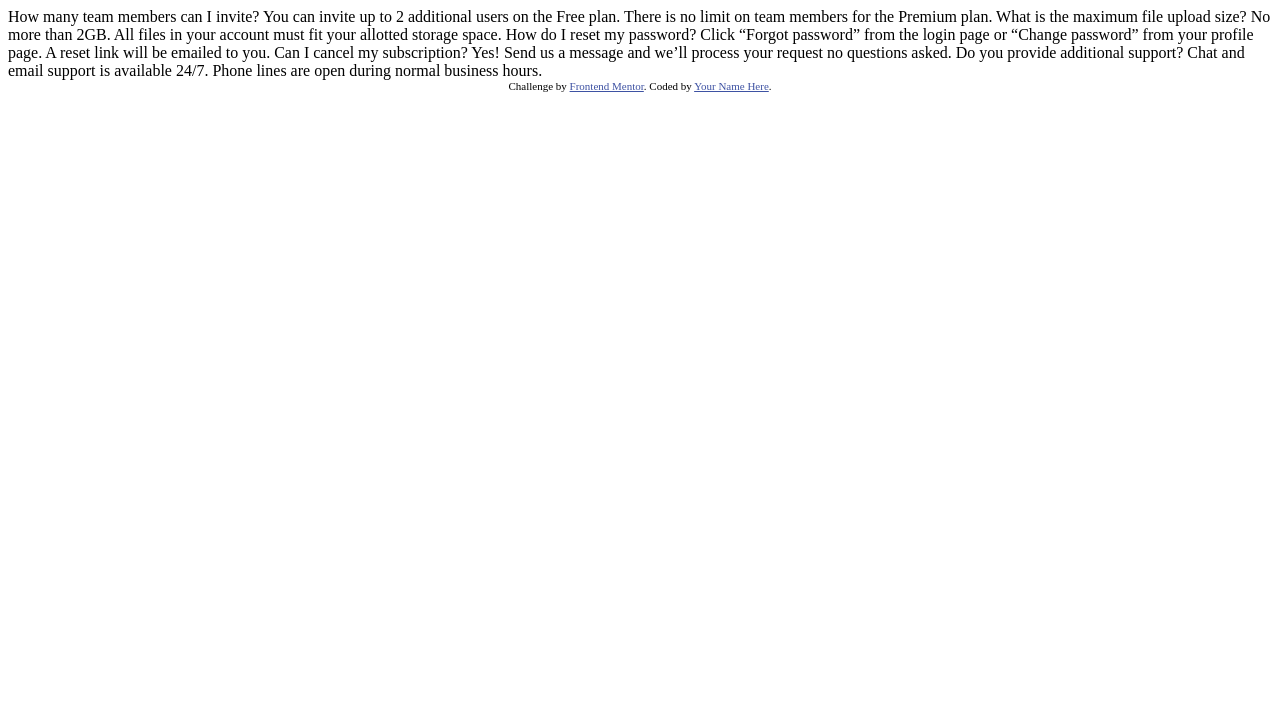
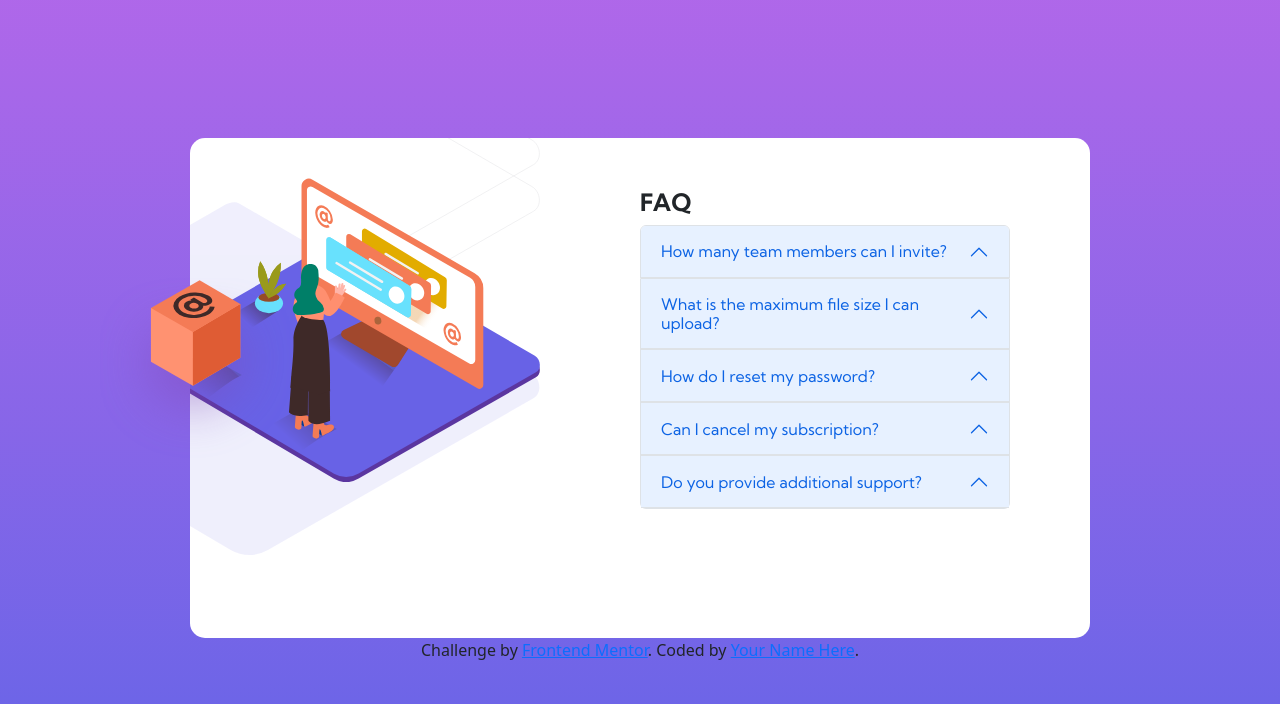
Before and after one commit to Mitchell1124/FaqAccordionCard, a plain HTML site: page index.html in a window 1280 px wide. Drawn offline with nearby package versions, Linux system fonts and the light colour scheme.

Commit message:
almost complete
added most of the page style, need to adjust size and position the images, and style the accordion

```diff
--- /dev/null
+++ b/Styles.css
@@ -0,0 +1,72 @@
+@import url('https://fonts.googleapis.com/css2?family=Kumbh+Sans:wght@400;700&display=swap');
+
+* {
+    margin: 0;
+    padding: 0;
+}
+
+body {
+    background-image: linear-gradient(to bottom, hsl(273, 75%, 66%), hsl(240, 73%, 65%));
+    display: flex;
+    justify-content: center;
+    align-items: center;
+    height: 100vh;
+    flex-direction: column;
+}
+
+section {
+    display: grid;
+    grid-template-columns: 1fr 1fr;
+    width: 900px;
+    height: 500px;
+    overflow: hidden;
+    background-color: #fff;
+    margin-left: auto;
+    margin-right: auto;
+    border-radius: 15px;
+    font-family: "kumbh sans", sans-serif;
+    font-size: 12px;
+}
+
+.img-section{
+    display: block;
+    position: relative;
+}
+
+.background-image {
+    width: 600px;
+    position: relative;
+    margin-top: -170px;
+    margin-left: -250px;
+    z-index: 0;
+}
+
+.main-image {
+    position: absolute;
+    width: 400px;
+    margin-top: 40px;
+    margin-left: -400px;
+    z-index: 1;
+}
+
+.box-image {
+    position: fixed;
+    margin-top: 140px;
+    margin-left: -440px;
+    z-index: 2;
+}
+
+.main-content {
+    max-width: 370px;
+}
+
+h1 {
+    margin-top: 50px;
+    font-size: 1.5rem;
+    font-weight: bold;
+}
+
+.accordian-heading {
+    font-family: "kumbh sans", sans-serif;
+    font-size: 12px;
+}
--- a/index.html
+++ b/index.html
@@ -9,32 +9,80 @@
   <title>Frontend Mentor | FAQ Accordion Card</title>
 
   <!-- Feel free to remove these styles or customise in your own stylesheet 👍 -->
-  <style>
-    .attribution { font-size: 11px; text-align: center; }
-    .attribution a { color: hsl(228, 45%, 44%); }
-  </style>
+  <link href="https://cdn.jsdelivr.net/npm/bootstrap@5.2.0/dist/css/bootstrap.min.css" rel="stylesheet" integrity="sha384-gH2yIJqKdNHPEq0n4Mqa/HGKIhSkIHeL5AyhkYV8i59U5AR6csBvApHHNl/vI1Bx" crossorigin="anonymous">
+  <link rel="stylesheet" href="./Styles.css">
 </head>
 <body>
-  How many team members can I invite?
-  You can invite up to 2 additional users on the Free plan. There is no limit on
-  team members for the Premium plan.
+  <section>
+    <div class="img-section">
+      <img src="./images/bg-pattern-desktop.svg" alt="background image" class="background-image">
+      <img src="./images/illustration-woman-online-desktop.svg" alt="main image" class="main-image">
+      <img src="./images/illustration-box-desktop.svg" alt="image of a box" class="box-image">
+    </div>
+    <div class="main-content">
+      <h1>FAQ</h1>
 
-  What is the maximum file upload size?
-  No more than 2GB. All files in your account must fit your allotted storage space.
+      <div class="accordion" id="accordion">
+        <div class="accordion-item">
+          <h2 class="accordion-header" id="headingOne">
+            <button class="accordion-button" type="button" data-bs-toggle="collapse" data-bs-target="#collapseOne"  aria-expanded="false" aria-controls="collapseOne">How many team members can I invite?</button>
+          </h2>
+          <div id="collapseOne" class="accordion-collapse collapse" aria-labelledby="headingOne" data-bs-parent="#accordion">
+            <div class="accordion-body">
+              You can invite up to 2 additional users on the Free plan. There is no limit on team members for the Premium plan.
+            </div>
+          </div>
+        </div>
+        <div class="accordion-item">
+          <h2 class="accordion-header" id="headingTwo">
+            <button class="accordion-button" type="button" data-bs-toggle="collapse" data-bs-target="#collapseTwo"  aria-expanded="false" aria-controls="collapseTwo">What is the maximum file size I can upload?</button>
+          </h2>
+          <div id="collapseTwo" class="accordion-collapse collapse" aria-labelledby="headingTwo" data-bs-parent="#accordion">
+            <div class="accordion-body">
+              No more than 2GB. All files in your account must fit your allotted storage space.
+            </div>
+          </div>
+        </div>
+        <div class="accordion-item">
+          <h2 class="accordion-header" id="headingThree">
+            <button class="accordion-button" type="button" data-bs-toggle="collapse" data-bs-target="#collapseThree"  aria-expanded="false" aria-controls="collapseThree">How do I reset my password?</button>
+          </h2>
+          <div id="collapseThree" class="accordion-collapse collapse" aria-labelledby="headingThree" data-bs-parent="#accordion">
+            <div class="accordion-body">
+              You can send us a message and we will send you a link to reset your password.
+            </div>
+          </div>
+        </div>
+        <div class="accordion-item">
+          <h2 class="accordion-header" id="headingFour">
+            <button class="accordion-button" type="button" data-bs-toggle="collapse" data-bs-target="#collapseFour"  aria-expanded="false" aria-controls="collapseFour">Can I cancel my subscription?</button>
+          </h2>
+          <div id="collapseFour" class="accordion-collapse collapse" aria-labelledby="headingFour" data-bs-parent="#accordion">
+            <div class="accordion-body">
+              Yes! Send us a message and we’ll process your request no questions asked.
+            </div>
+          </div>
+        </div>
+        <div class="accordion-item">
+          <h2 class="accordion-header" id="headingFive">
+            <button class="accordion-button" type="button" data-bs-toggle="collapse" data-bs-target="#collapseFive"  aria-expanded="false" aria-controls="collapseFive">Do you provide additional support?</button>
+          </h2>
+          <div id="collapseFive" class="accordion-collapse collapse" aria-labelledby="headingFive" data-bs-parent="#accordion">
+            <div class="accordion-body">
+              Chat and email support is available 24/7. Phone lines are open during normal business hours.
+            </div>
+          </div>
+        </div>
 
-  How do I reset my password?
-  Click “Forgot password” from the login page or “Change password” from your profile page.
-  A reset link will be emailed to you.
+      </div>
+    </div>
+  </section>
 
-  Can I cancel my subscription?
-  Yes! Send us a message and we’ll process your request no questions asked.
-
-  Do you provide additional support?
-  Chat and email support is available 24/7. Phone lines are open during normal business hours.
 
   <div class="attribution">
     Challenge by <a href="https://www.frontendmentor.io?ref=challenge" target="_blank">Frontend Mentor</a>.
     Coded by <a href="#">Your Name Here</a>.
   </div>
+  <script src="https://cdn.jsdelivr.net/npm/bootstrap@5.2.0/dist/js/bootstrap.bundle.min.js" integrity="sha384-A3rJD856KowSb7dwlZdYEkO39Gagi7vIsF0jrRAoQmDKKtQBHUuLZ9AsSv4jD4Xa" crossorigin="anonymous"></script>
 </body>
 </html>
```
